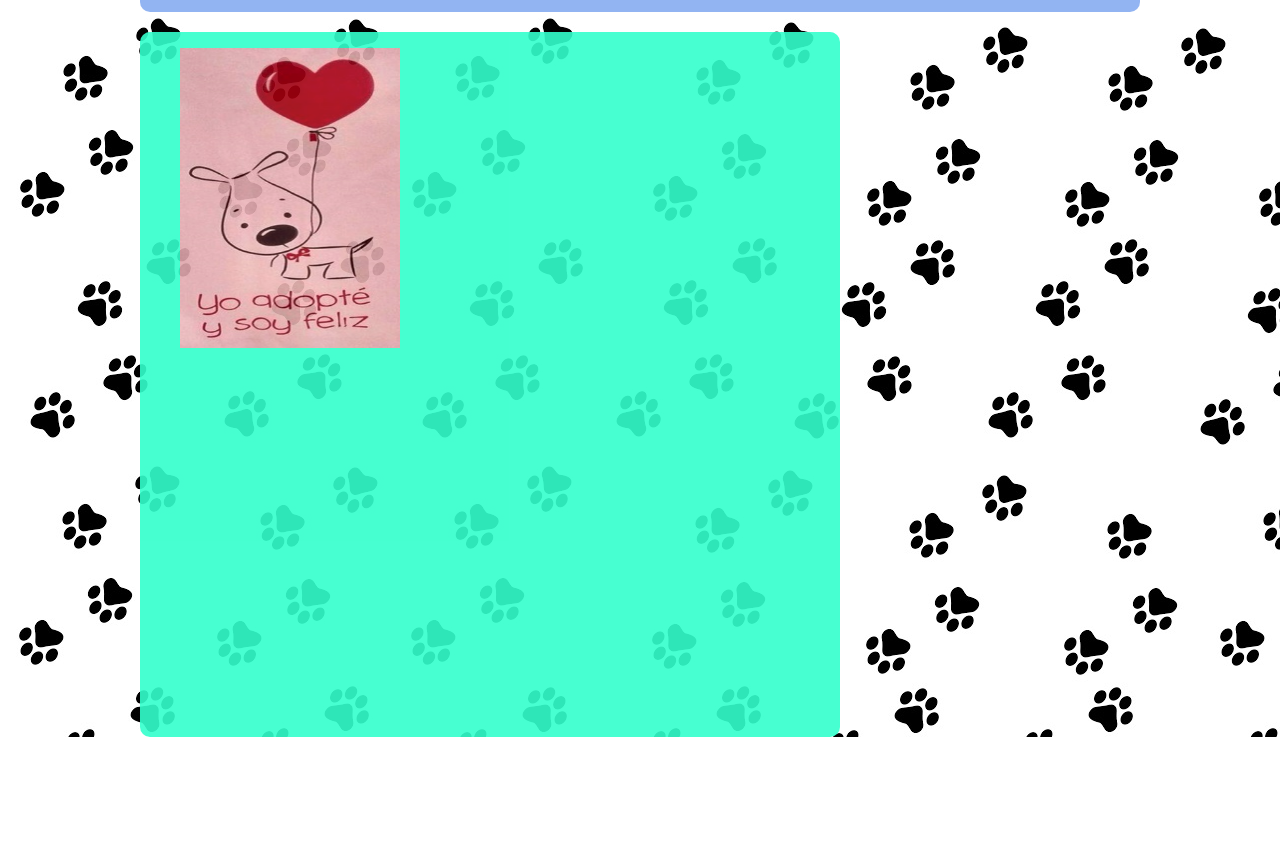
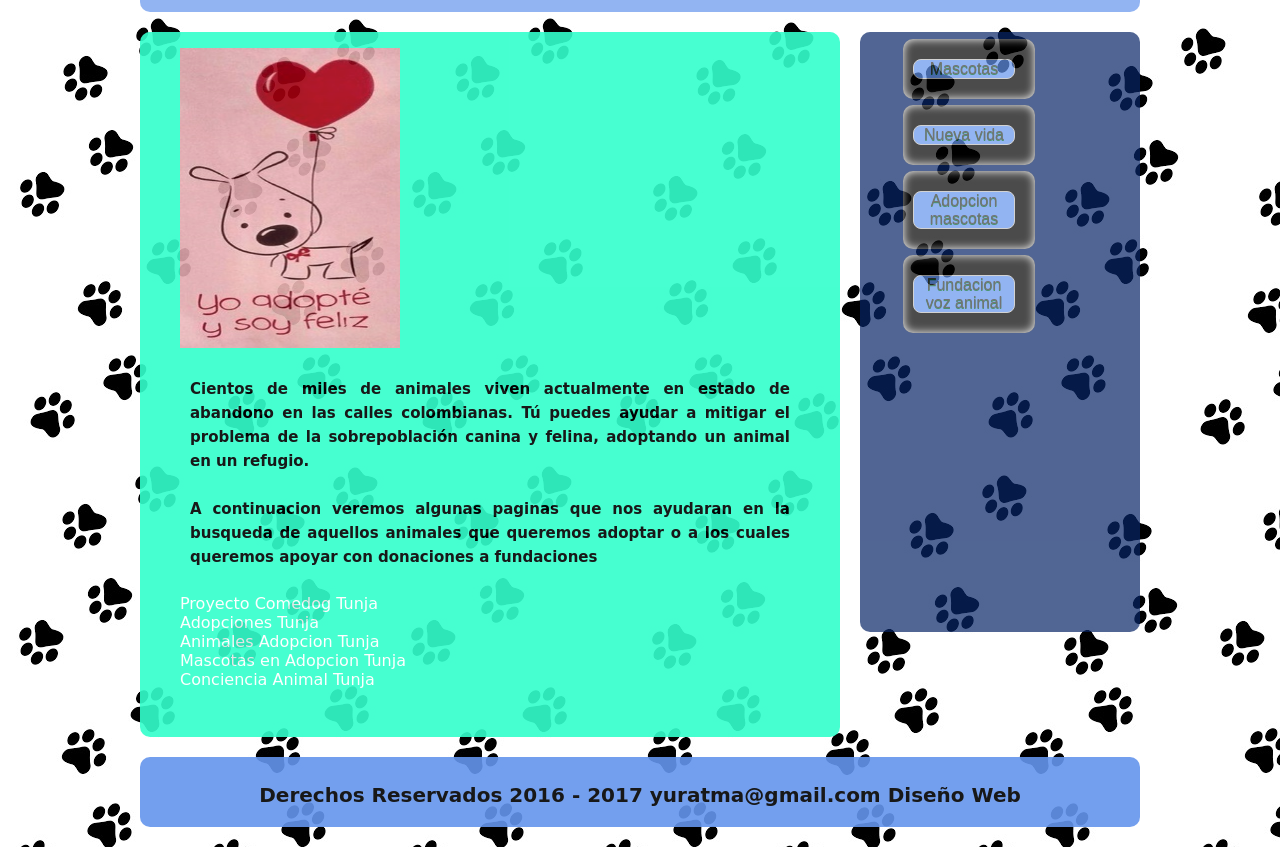
Before and after one commit to Yulian03/Yulian03.github.io, a plain HTML site: page Adopta.html in a window 1280 px wide. Shown: the part 222-1069 px from the top of the page. Before the commit the page ends 959 px from the top, so only its background shows below. Drawn offline with Linux system fonts and the light colour scheme.

Commit message:
Pagina ver 14
Nuevos datos para pagina adopta y contactanos

```diff
--- a/Adopta.html
+++ b/Adopta.html
@@ -24,9 +24,50 @@
 		 </ul>
 		</nav>
 		<section id="somos">
-			    <article>
-				<figure>
-					<img src="img/adopta.png" alt="Patitas de Corazón" width="220" height="300">
+			<article>
+			<figure>
+				<img src="img/adopta.png" alt="adopta" width="220" height="300">
+
+					<p>
+					Cientos de miles de animales viven actualmente en estado de abandono en las calles colombianas. Tú puedes ayudar a mitigar el problema de la sobrepoblación canina y felina, adoptando un animal en un refugio.
+					<br>
+					<br>
+					A continuacion veremos algunas paginas que nos ayudaran en la busqueda de aquellos animales que queremos adoptar o a los cuales queremos apoyar con donaciones a fundaciones
+					<br>
+					<figcaption>
+				<span>
+				<a href="https://www.facebook.com/Proyecto-Comedog-Tunja-1638392246374786/?fref=ts" class="menu">Proyecto Comedog Tunja</a>
+				<br>
+				<a href="https://www.facebook.com/adopciones.tunja?fref=ts" class="menu">Adopciones Tunja</a>
+				<br>
+				<a href="https://www.facebook.com/groups/animalesadoptame/?fref=ts" class="menu">Animales Adopcion Tunja</a>
+				<br>
+				<a href="https://www.facebook.com/groups/1542669135958565/" class="menu">Mascotas en Adopcion Tunja</a>
+				<br>
+				<a href="https://www.facebook.com/groups/1542669135958565/" class="menu">Conciencia Animal Tunja</a>
+				</span>
+			</figcaption>
+		</figure>
+		</p>
+	   </section>
+		<aside>
+			<center>
+			<ul id="nav">
+		<li><a title="Mascotas" href="http://mascotas.allanuncios.com.co/adopcion-de-mascotas+boyaca/"class="nav">Mascotas</a></li>
+		<br>
+		<br>
+		<li><a title="Nueva vida" href="http://nuevavida-adopciones.org/" class="nav">Nueva vida</a></li>
+		<br>
+		<br>
+		<li><a title="Adopcion mascotas" href="http://www.adopcionmascotascolombia.com/" class="nav">Adopcion mascotas</a></li>
+		<br>
+		<br>
+		<li><a title="Fundacion voz animal" href="http://www.fundacionvozanimal.org/" class="nav">Fundacion voz animal</a></li>
+			</ul>
+			</center>
+		</aside>
+		<footer><h4>Derechos Reservados 2016 - 2017 yuratma@gmail.com Diseño Web</h4></footer>
+
 	</div>
 </body>
 </html>
```
Also changed, not shown: Contactanos.html (+40 -0 lines), index.html (+1 -1 lines).
